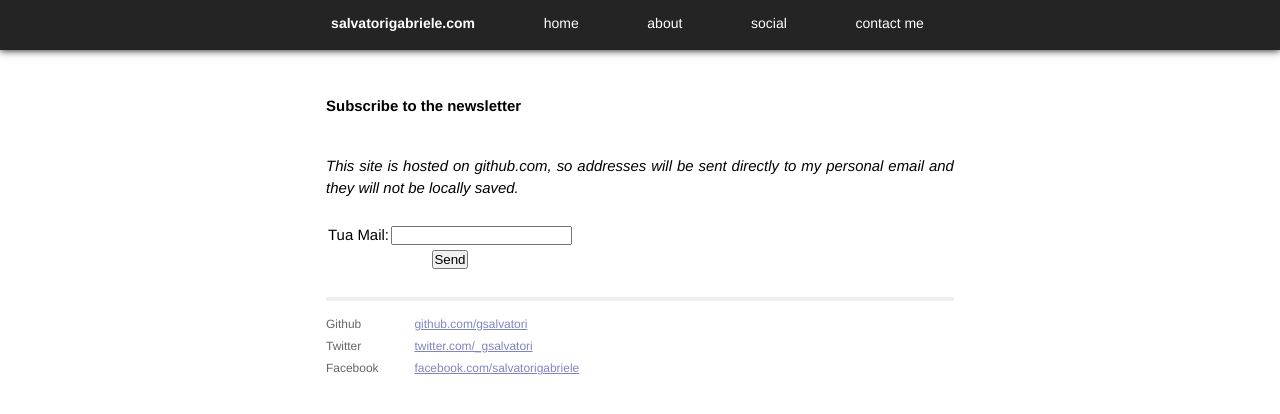
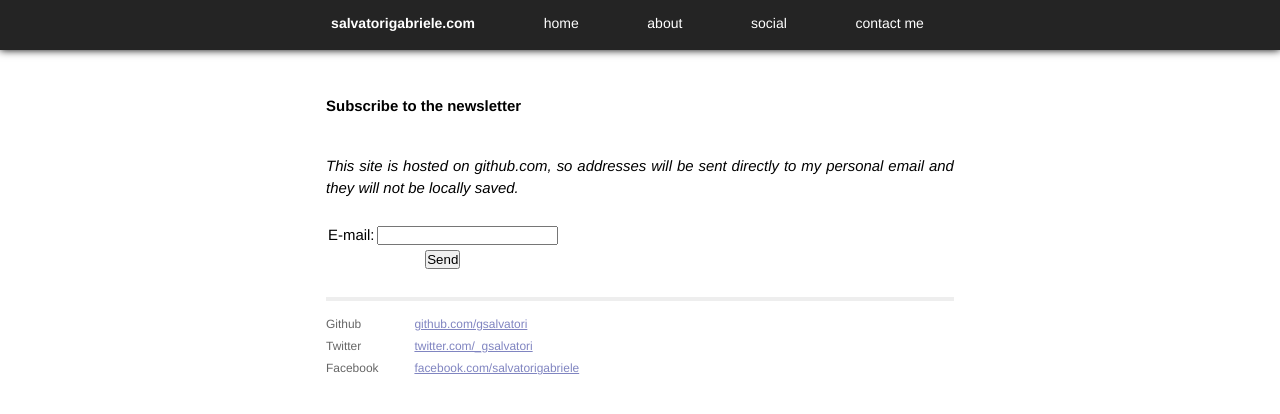
Before and after one commit to gsalvatori/salvatorigabriele.com, a Jekyll site: the page built from subscribe.html, in a window 1280 px wide. Shown: the top 414 px of the page. Built offline with Jekyll 4.4.1, drawn with Linux system fonts in a browser that asks for light colours; Markdown is read by kramdown in place of the engine named in the settings.

Commit message:
Update subscribe.html

```diff
--- a/subscribe.html
+++ b/subscribe.html
@@ -12,9 +12,36 @@
 
 <input type="hidden" name="dest_email" value="tuamail@tuosito.com">
 <table>
-<tr><td valign="top">Tua Mail:</td><td><input type="text" name="mitt_email" size="20"></td></tr>
+<tr><td valign="top">E-mail: </td><td><input type="text" name="mitt_email" size="20"></td></tr>
 <tr><td colspan="2" align="center"><input type="button" value="Send" onClick="Email()"></td></tr>
 </table>
 </form>
 
+<script language="Javascript">
+<!--
+
+function Email() {
+
+
+var dest_email = document.modulo.dest_email.value;
+var mitt_email = document.modulo.mitt_email.value;
+var oggetto = "Nuovo iscritto alla newsletter";
+
+
+if ((mitt_email.indexOf("@") == (-1)) || (mitt_email == "") || (mitt_email == "undefined")) {
+
+alert("Inserire un indirizzo email valido.");
+document.modulo.mitt_email.focus();
+}
+
+else {
+
+location.href = "mailto:" + dest_email + "?Subject=" + oggetto + "&Body=messaggio: " + mitt_email;
+}
+
+}
+
+//-->
+</script>
+
 </div>
```
